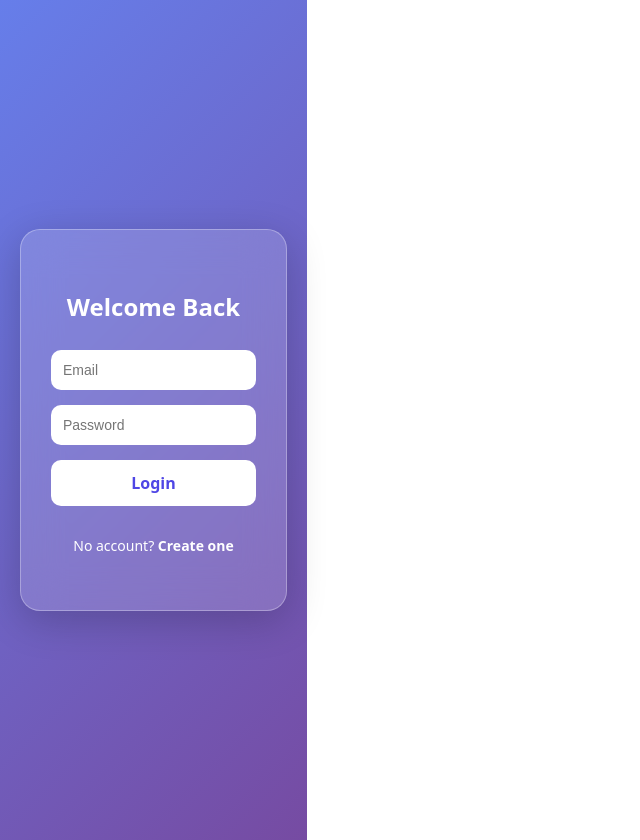
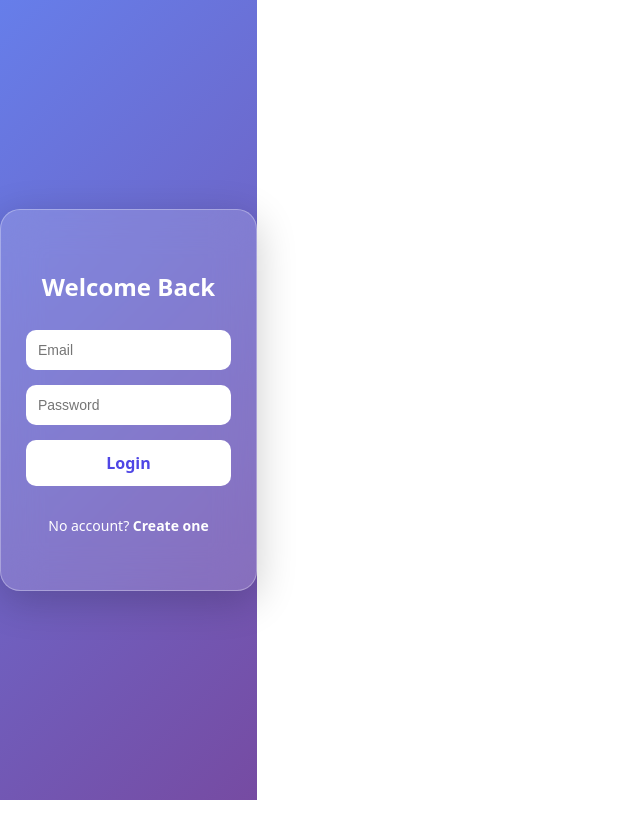
Before and after one commit to aravindhofficiel/notes, a React app in the folder frontend/: page / in a window 1280 px wide. Shown: the whole page, without its empty margins (0-640 px from the left). After the commit the page ends 800 px from the top, so only its background shows below. Built offline with nearby package versions, Linux system fonts and the light colour scheme; the HTML template or start-up script is replaced by a standard one.

Commit message:
change the padding of the login/registor

```diff
--- a/frontend/src/pages/Login.jsx
+++ b/frontend/src/pages/Login.jsx
@@ -55,17 +55,18 @@ export default function Login() {
 
 const page = {
   minHeight: "100vh",
+  width: "100%",
   display: "flex",
   justifyContent: "center",
   alignItems: "center",
-  padding: "20px",
-  background: "linear-gradient(135deg, #667eea, #764ba2)"
+  background: "linear-gradient(135deg, #667eea, #764ba2)",
+  margin: 0
 };
 
 const glassCard = {
-  width: "100%",
-  maxWidth: "380px",
-  padding: "40px 30px",
+  width: "90%",
+  maxWidth: "420px",
+  padding: "40px 25px",
   borderRadius: "20px",
   backdropFilter: "blur(20px)",
   background: "rgba(255,255,255,0.15)",
@@ -76,7 +77,6 @@ const glassCard = {
   gap: "15px",
   color: "white"
 };
-
 const title = {
   textAlign: "center",
   marginBottom: "10px",
--- a/frontend/src/pages/Register.jsx
+++ b/frontend/src/pages/Register.jsx
@@ -55,17 +55,17 @@ export default function Register() {
 
 const page = {
   minHeight: "100vh",
+  width: "100%",
   display: "flex",
   justifyContent: "center",
   alignItems: "center",
-  padding: "20px",
-  background: "linear-gradient(135deg, #667eea, #764ba2)"
+  background: "linear-gradient(135deg, #667eea, #764ba2)",
+  margin: 0
 };
-
 const glassCard = {
-  width: "150%",
-  maxWidth: "600px",
-  padding: "40px 30px",
+  width: "90%",
+  maxWidth: "420px",
+  padding: "40px 25px",
   borderRadius: "20px",
   backdropFilter: "blur(20px)",
   background: "rgba(255,255,255,0.15)",
```
